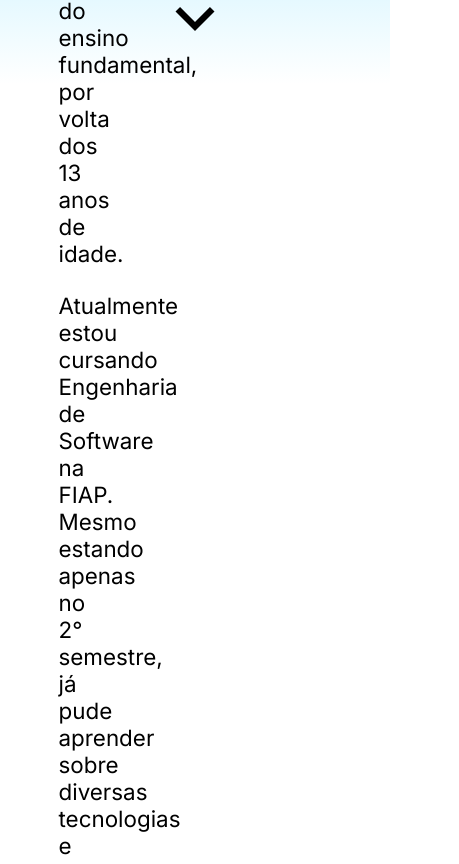
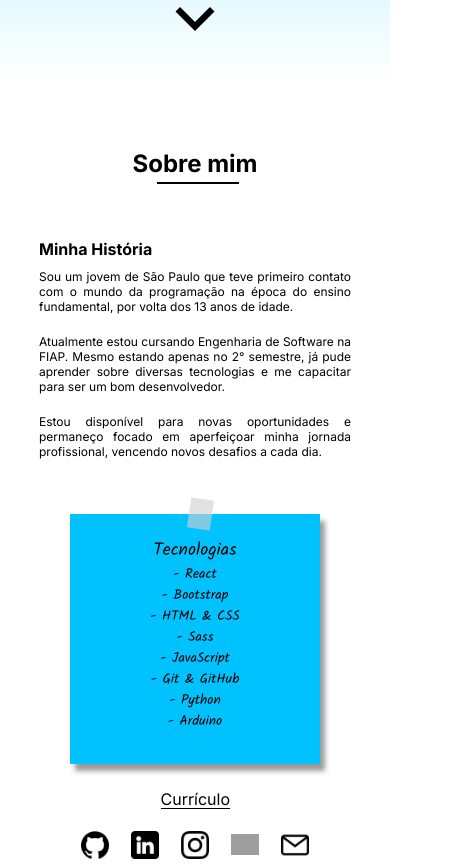
Before and after one commit to PB369/Portifolio, a React (Vite) app: page / in a window 390 px wide. Shown: the part 760-1624 px from the top of the page, 459 px wide, since content can reach past the window. Built offline with nearby package versions, Linux system fonts and the light colour scheme; grey boxes are pictures that could not be loaded.

Commit message:
About 100% Responsivo

```diff
--- a/src/components/About/css/About.scss
+++ b/src/components/About/css/About.scss
@@ -1,3 +1,5 @@
+@media screen and (min-width: 1240px) {
+
 $small-size: 1.4em;
 $big-size: 1.8em;
 
@@ -106,18 +108,13 @@ $big-size: 1.8em;
         grid-row: 2/3;
         margin-top: 40px;
         height: 40px;
-        #listOfMedias {
         display: flex;
         flex-direction: row;
 
-            li {
-                list-style: none;
-
         #resume {
+            width: 93px;
             text-decoration: none;
-                    text-align: center;
-                    margin-left: 10px;
-                    padding: 2px 5px 2px 5px;
+            margin: 0 0 10px;
             color: black;
             position: relative;
             top: 4px;
@@ -128,16 +125,197 @@ $big-size: 1.8em;
         #resume:before{
             content: "";
             position: absolute;
-                    width: 95%;
+            width: 100%;
             height: 1px;
             bottom: 0;
-                    left: 4%;
+            left: 0%;
             border-bottom: 1px solid black;
         }
 
         #resume:hover {top: 1px;}
 
         #resume:active {color: rgb(121, 121, 121);}
+
+        #listOfMedias {
+            display: flex;
+            flex-direction: row;
+
+            li {
+                list-style: none;
+                margin: 0 15px 0 0;
+
+                img {
+                    width: 40px;
+                    padding: 1px;
+                }
+
+                a:hover img {
+                    position: relative;
+                    top: -3px;
+                }
+
+                a:active img {transform: scale(0.95);}
+            }
+        }
+    }
+}
+}
+
+@media screen and (max-width: 1240px) {
+    $small-size: 1em;
+    $medium-size: 1.1em;
+    $big-size: 1.6em;
+
+    #about {
+        display: flex;
+        flex-direction: column;
+        justify-content: center;
+        align-items: center;
+        height: 100vh;
+
+        h2 {
+            display: inline-block;
+            position: relative;
+            padding-bottom: 6px;
+            margin-bottom: 40px;
+            font-size: $big-size;
+        }
+
+        h2:before{
+            content: "";
+            position: absolute;
+            width: 65%;
+            height: 1px;
+            bottom: 0;
+            left: 20%;
+            border-bottom: 2px solid black;
+        }
+
+        #mainContentAbout {
+            width: 80%;
+            display: grid;
+            grid-template-columns: 1fr;
+            grid-template-rows: 250px 1fr 80px;
+            row-gap: 40px;
+
+            #textAbout {
+                grid-column: 1/3;
+                grid-row: 1/2;
+                width: 100%;
+                display: flex;
+                justify-content: center;
+                flex-direction: column;
+
+                h3 {font-size: $medium-size;}
+
+                p {
+                    text-align: justify;
+                    margin: 10px 0;
+                    font-size: $small-size;
+                }
+            }
+
+            #technologies {
+                margin: auto;
+                grid-column: 1/3;
+                grid-row: 2/3;
+                display: flex;
+                justify-content: center;
+                align-items: center;
+                flex-direction: column;
+                width: 300px;
+                height: 300px;
+                background-color: #00C2FF;
+                box-shadow: 5px 7px 5px rgba(0, 0, 0, 0.4);
+
+                #tape {
+                    background-color: rgba(209, 209, 209, 0.616);
+                    width: 30px;
+                    height: 40px;
+                    position: relative;
+                    top: -44px;
+                    left: 5px;
+                    transform: rotate(8.5deg);
+                }
+
+                h3 {
+                    margin-top: -40px;
+                    font-family: 'Kalam', cursive;
+                    font-weight: 400;
+                    font-size: $medium-size + 0.1em;
+                    text-align: center;
+                }
+
+
+                #listOfTechnologies {
+                    display: flex;
+                    flex-direction: column;
+                    justify-content: center;
+                    align-items: center;
+
+                    img {width: 40px;}
+
+                    li {
+                        font-family: 'Kalam', cursive;
+                        font-weight: 400;
+                        font-size: $small-size + 0.1em;
+                        list-style: none;
+                        text-align: center;
+                    }
+                }
+
+                h3:hover, h3:active, li:hover, li:active {
+                    cursor:default;
+                }
+            }
+        }
+
+        #medias {
+            grid-column: 1/3;
+            grid-row: 3/4;
+            display: flex;
+            flex-direction: column-reverse;
+            height: 100%;
+
+            #resume {
+                width: 69px;
+                text-decoration: none;
+                text-align: center;
+                margin: 0 auto 25px auto;
+                color: black;
+                position: relative;
+                top: 4px;
+                font-size: $medium-size;
+                transition: 0.15s;
+            }
+
+            #resume:before{
+                content: "";
+                position: absolute;
+                width: 100%;
+                height: 1px;
+                bottom: 0;
+                left: 0%;
+                border-bottom: 1px solid black;
+            }
+
+            #resume:hover {top: 1px;}
+
+            #resume:active {color: rgb(121, 121, 121);}
+
+            #listOfMedias {
+                display: flex;
+                flex-direction: row;
+                justify-content: center;
+                align-items: center;
+
+                img {
+                    width: 35px;
+                }
+
+                li {
+                    list-style: none;
+                    margin: 0 15px;
 
                     img {padding: 1px;}
 
@@ -149,5 +327,178 @@ $big-size: 1.8em;
                     a:active img {transform: scale(0.95);}
                 }
             }
+
         }
     }
+}
+@media screen and (max-width: 550px) {
+
+$small-size: 0.75em;
+$medium-size: 1em;
+$big-size: 1.5em;
+
+#about {
+    display: flex;
+    flex-direction: column;
+    justify-content: center;
+    align-items: center;
+    height: 100vh;
+
+    h2 {
+        display: inline-block;
+        position: relative;
+        padding-bottom: 6px;
+        margin-bottom: 40px;
+        font-size: $big-size;
+    }
+
+    h2:before{
+        content: "";
+        position: absolute;
+        width: 65%;
+        height: 1px;
+        bottom: 0;
+        left: 20%;
+        border-bottom: 2px solid black;
+    }
+
+    #mainContentAbout {
+        width: 80%;
+        display: grid;
+        grid-template-columns: 1fr;
+        grid-template-rows: 1fr 1fr 80px;
+        row-gap: 20px;
+
+        #textAbout {
+            grid-column: 1/3;
+            grid-row: 1/2;
+            width: 100%;
+            margin-right: 0%;
+
+            h3 {font-size: $medium-size;}
+
+            p {
+                text-align: justify;
+                margin: 10px 0;
+                font-size: $small-size;
+            }
+        }
+
+        #technologies {
+            margin: auto;
+            grid-column: 1/3;
+            grid-row: 2/3;
+            display: flex;
+            justify-content: center;
+            align-items: center;
+            flex-direction: column;
+            margin-top: 10px;
+            width: 250px;
+            height: 250px;
+            background-color: #00C2FF;
+            box-shadow: 5px 7px 5px rgba(0, 0, 0, 0.4);
+
+            #tape {
+                background-color: rgba(209, 209, 209, 0.616);
+                width: 23px;
+                height: 30px;
+                position: relative;
+                top: -47px;
+                left: 5px;
+                transform: rotate(8.5deg);
+            }
+
+            h3 {
+                margin-top: -40px;
+                font-family: 'Kalam', cursive;
+                font-weight: 400;
+                font-size: $medium-size + 0.1em;
+                text-align: center;
+            }
+
+
+            #listOfTechnologies {
+                display: flex;
+                flex-direction: column;
+                justify-content: center;
+                align-items: center;
+
+                img {width: 40px;}
+
+                li {
+                    font-family: 'Kalam', cursive;
+                    font-weight: 400;
+                    font-size: $small-size + 0.1em;
+                    list-style: none;
+                    text-align: center;
+                }
+            }
+
+            h3:hover, h3:active, li:hover, li:active {
+                cursor:default;
+            }
+        }
+    }
+
+    #medias {
+        grid-column: 1/3;
+        grid-row: 3/4;
+        display: flex;
+        flex-direction: column-reverse;
+        margin-top: 0px;
+        height: 100%;
+
+        #resume {
+            width: 69px;
+            text-decoration: none;
+            text-align: center;
+            margin: 0 auto 25px auto;
+            color: black;
+            position: relative;
+            top: 4px;
+            font-size: $medium-size;
+            transition: 0.15s;
+        }
+
+        #resume:before{
+            content: "";
+            position: absolute;
+            width: 100%;
+            height: 1px;
+            bottom: 0;
+            left: 0%;
+            border-bottom: 1px solid black;
+        }
+
+        #resume:hover {top: 1px;}
+
+        #resume:active {color: rgb(121, 121, 121);}
+
+        #listOfMedias {
+            display: flex;
+            flex-direction: row;
+            justify-content: center;
+            align-items: center;
+
+            img {
+                width: 30px;
+            }
+
+            li {
+                list-style: none;
+                margin: 0 10px;
+
+                img {padding: 1px;}
+
+                a:hover img {
+                    position: relative;
+                    top: -3px;
+                }
+
+                a:active img {transform: scale(0.95);}
+            }
+        }
+
+    }
+}
+}
--- a/src/components/About/index.jsx
+++ b/src/components/About/index.jsx
@@ -33,12 +33,11 @@ const About = () => {
   const listTechnologies = ["React", "Bootstrap", "HTML & CSS", "Sass", "JavaScript", "Git & GitHub", "Python", "Arduino"]
 
   const medias = listMedias.map((media)=>
-  <li key={media.name} style={{margin: "0 8px"}}>
+  <li key={media.name}>
     <a href={media.link} target={"_blank"} rel="noreferrer">
       <img
       src={media.path}
-      draggable="false"
-      style={{width:"40px"}}/>
+      draggable="false"/>
     </a>
   </li>)
 
@@ -64,8 +63,8 @@ const About = () => {
         <div id='medias'>
           <ul id='listOfMedias'>
             {medias}
-            <li><a href='../../../ExemploPDF.pdf' target='_blank' id='resume'>Currículo</a></li>
           </ul>
+          <a href='../../../ExemploPDF.pdf' target='_blank' id='resume'>Currículo</a>
         </div>
       </div>
     </section>
```
Lines whose indentation alone changed are shown as unchanged.
